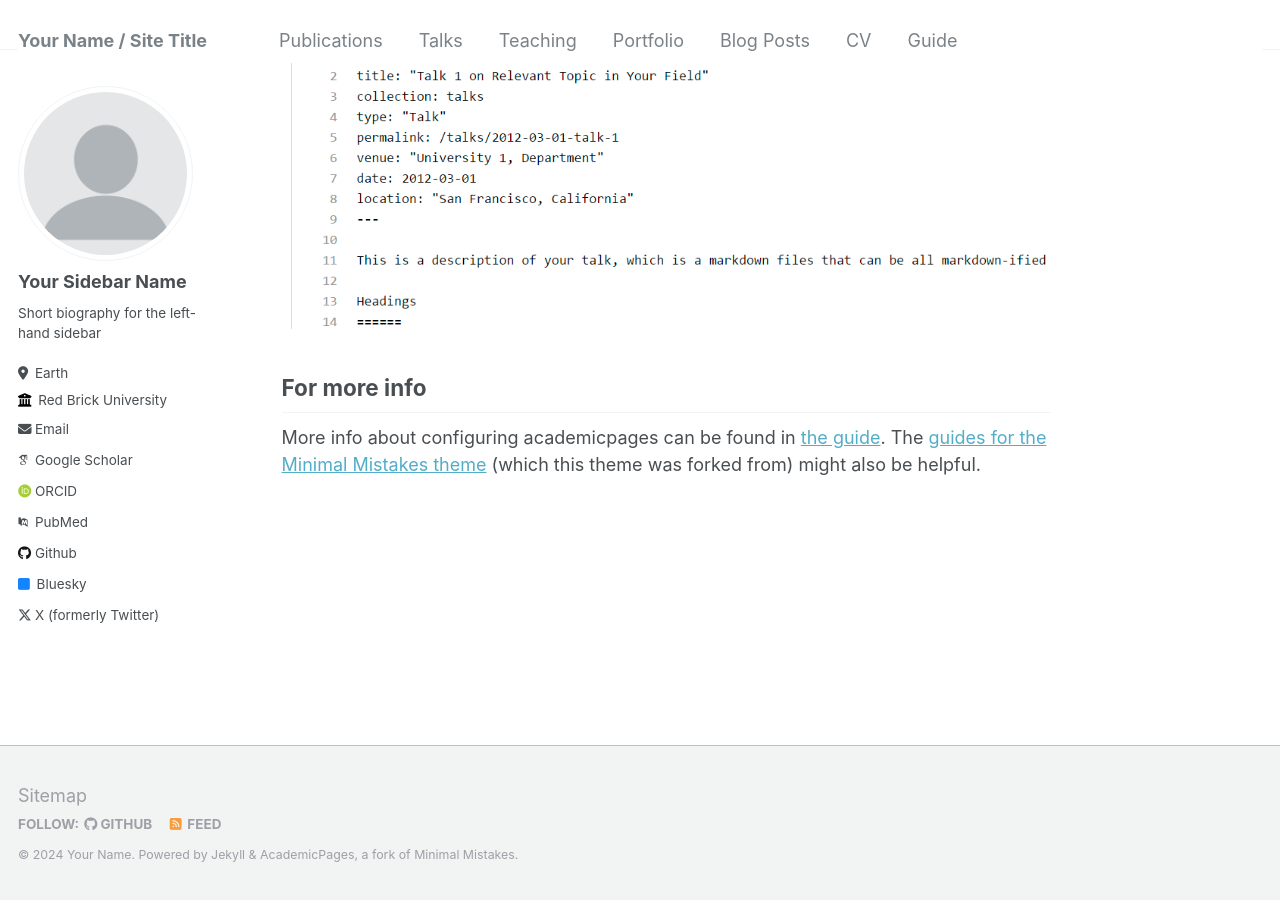
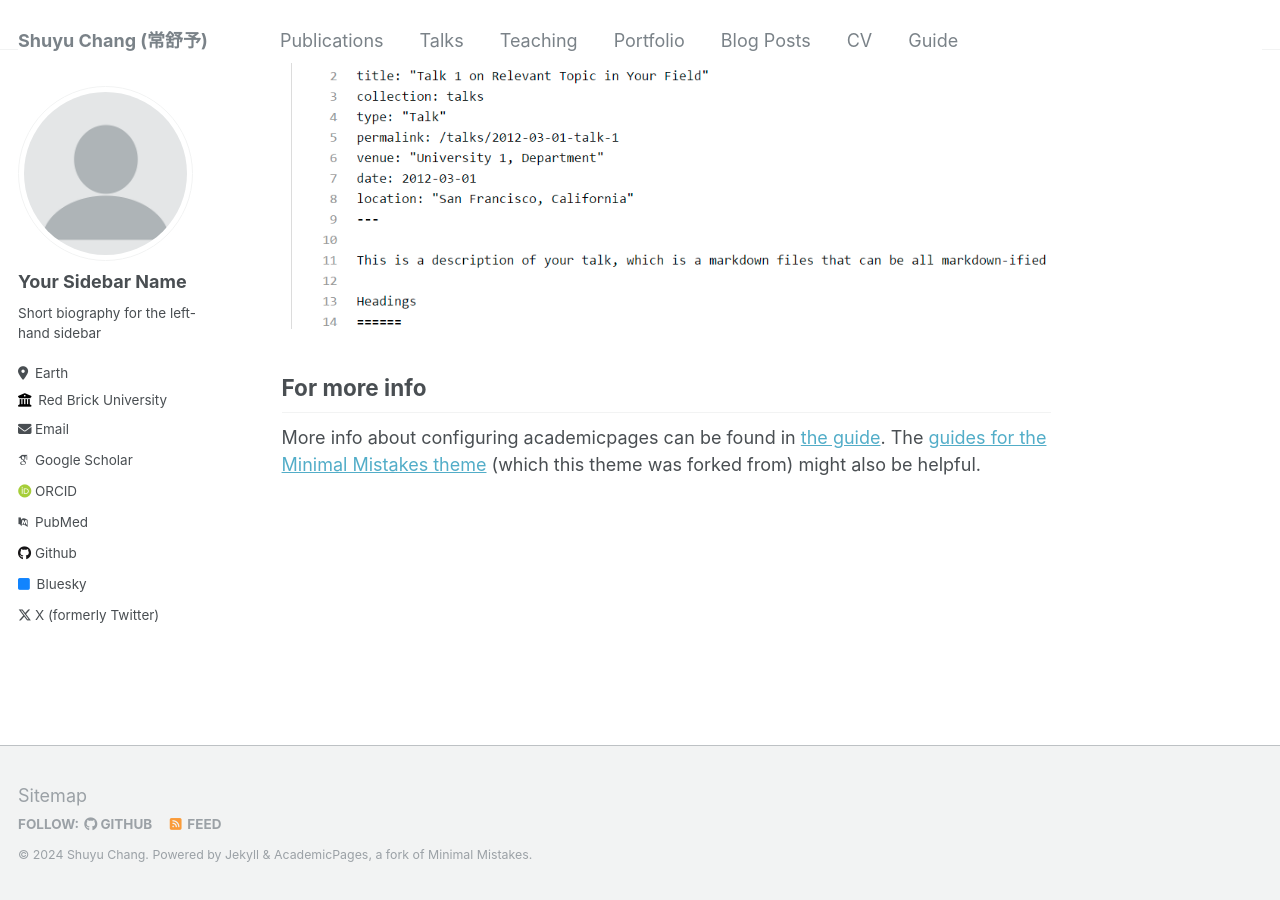
Before and after one commit to ChangShuyu/changshuyu.github.io, a Jekyll site: the page built from _pages/about.md, in a window 1280 px wide and 900 px high, scrolled down 2640 px. Built offline with Jekyll 4.4.1, drawn with Linux system fonts in a browser that asks for light colours; some web fonts are replaced.

Commit message:
Update _config.yml

```diff
--- a/_config.yml
+++ b/_config.yml
@@ -8,13 +8,13 @@
 
 # Basic Site Settings
 locale                   : "en-US"
-title                    : "Your Name / Site Title"
+title                    : "Shuyu Chang (常舒予)"
 title_separator          : "-"
-name                     : &name "Your Name"
+name                     : &name "Shuyu Chang"
 description              : &description "personal description"
-url                      : https://academicpages.github.io # the base hostname & protocol for your site e.g. "https://mmistakes.github.io"
+url                      : https://changshuyu.github.io/
 baseurl                  : "" # the subpath of your site, e.g. "/blog"
-repository               : "academicpages/academicpages.github.io"
+repository               : "https://github.com/ChangShuyu/changshuyu.github.io"
 
 # Site Author - The following control what appear as part of the author content on the side bar.
 #               If a field is blank the icon and link will not appear, otherwise it will be shown.
```
